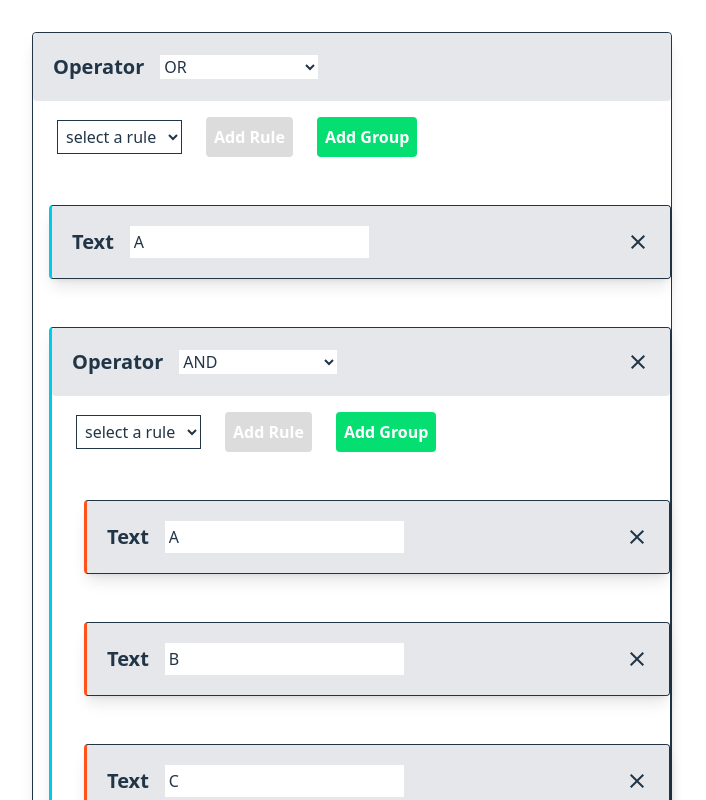
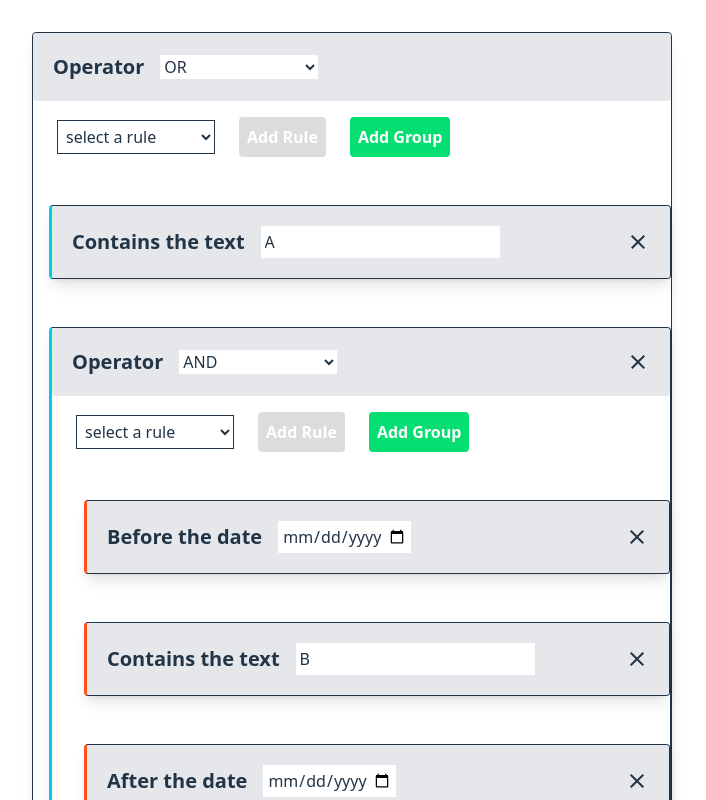
Before and after one commit to redwanatef/svelte-query-builder, a Svelte app: page / in a window 1280 px wide. Shown: the top 800 px of the page, without its empty margins (288-994 px from the left). Built offline with nearby package versions, Linux system fonts and the light colour scheme.

Commit message:
feat: add date rule to rules

```diff
--- /dev/null
+++ b/src/components/DateInput.svelte
@@ -0,0 +1,10 @@
+<script lang="ts">
+  let { value = $bindable() }: { value: string } = $props();
+</script>
+
+<input
+  class="bg-white p-1"
+  bind:value
+  type="date"
+  max={new Date().toISOString().split("T")[0]}
+/>
--- a/src/components/QueryBuilder.svelte
+++ b/src/components/QueryBuilder.svelte
@@ -13,16 +13,16 @@
         operatorIdentifier: "AND",
         children: [
           {
-            identifier: "txt",
-            value: "A",
+            identifier: "date before",
+            value: new Date(),
           },
           {
             identifier: "txt",
             value: "B",
           },
           {
-            identifier: "txt",
-            value: "C",
+            identifier: "date after",
+            value: new Date(),
           },
           {
             operatorIdentifier: "AND",
--- a/src/components/QueryBuilderChild.svelte
+++ b/src/components/QueryBuilderChild.svelte
@@ -1,5 +1,6 @@
 <script lang="ts">
   import type { QueryBuilderChildProps } from "../types";
+  import DateInput from "./DateInput.svelte";
   import Input from "./Input.svelte";
   import NumberSelection from "./NumberSelection.svelte";
 
@@ -20,6 +21,8 @@
       <Input bind:value />
     {:else if type === "number"}
       <NumberSelection bind:value />
+    {:else if type === "date"}
+      <DateInput bind:value />
     {:else if type === "select" && options}
       <select class="bg-white" bind:value>
         <option disabled value="">Select an operator</option>
--- a/src/components/QueryBuilderGroup.svelte
+++ b/src/components/QueryBuilderGroup.svelte
@@ -107,7 +107,7 @@
       {/each}
     {:else if currentNode.identifier === "txt"}
       <QueryBuilderChild
-        title="Text"
+        title={getRuleTitle(qb.rules, currentNode.identifier) || "Text"}
         type="text"
         bind:value={currentNode.value}
         {handleNode}
@@ -118,6 +118,14 @@
         title={getRuleTitle(qb.rules, currentNode.identifier) ||
           "Number Selection"}
         type="number"
+        bind:value={currentNode.value}
+        {handleNode}
+        parent={currentIndex >= 0}
+      />
+    {:else if currentNode.identifier.includes("date")}
+      <QueryBuilderChild
+        title={getRuleTitle(qb.rules, currentNode.identifier) || "Date"}
+        type="date"
         bind:value={currentNode.value}
         {handleNode}
         parent={currentIndex >= 0}
--- a/src/config.ts
+++ b/src/config.ts
@@ -1,3 +1,4 @@
+import DateInput from "./components/DateInput.svelte";
 import Input from "./components/Input.svelte";
 import NumberSelection from "./components/NumberSelection.svelte";
 import type { QueryBuilderConfig, RuleSet } from "./types.ts";
@@ -16,7 +17,7 @@ export const defaultConfig: QueryBuilderConfig = {
   rules: [
     {
       identifier: "txt",
-      name: "Text",
+      name: "Contains the text",
       component: Input,
       initialValue: "",
     },
@@ -38,6 +39,18 @@ export const defaultConfig: QueryBuilderConfig = {
       component: NumberSelection,
       initialValue: 10,
     },
+    {
+      identifier: "date before",
+      name: "Before the date",
+      component: DateInput,
+      // initialValue: new Date().toISOString().split("T")[0],
+    },
+    {
+      identifier: "date after",
+      name: "After the date",
+      component: DateInput,
+      // initialValue: new Date().toISOString().split("T")[0],
+    },
   ],
   colors: ["hsl(88, 50%, 55%)", "hsl(187, 100%, 45%)", "hsl(15, 100%, 55%)"],
 };
--- a/src/types.ts
+++ b/src/types.ts
@@ -32,7 +32,7 @@ export interface QueryBuilderConfig {
 }
 
 export type QueryBuilderChildProps = {
-  type: "text" | "number" | "select";
+  type: "text" | "number" | "select" | "date";
   value?: any;
   title: string;
   options?: OperatorDefinition[];
```
